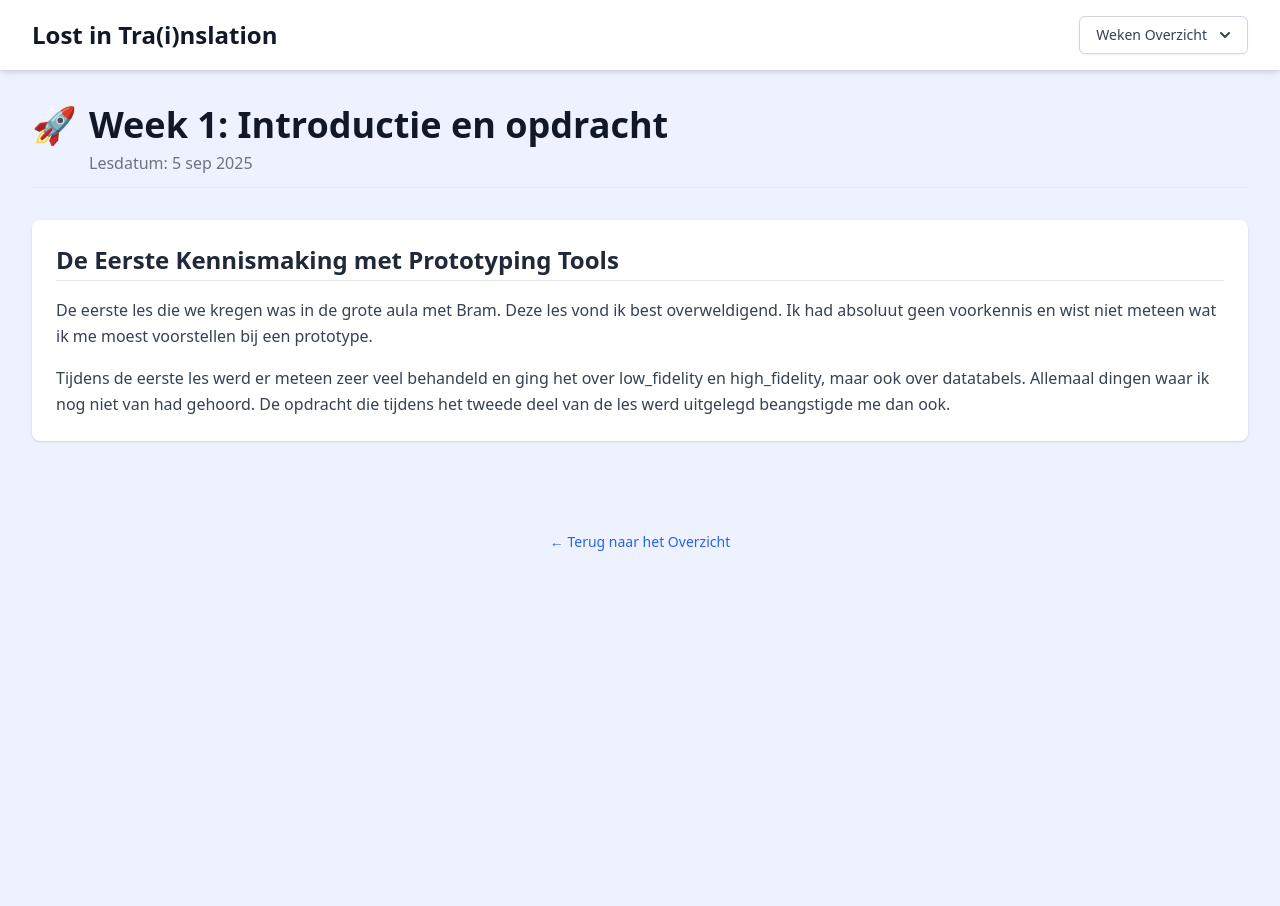
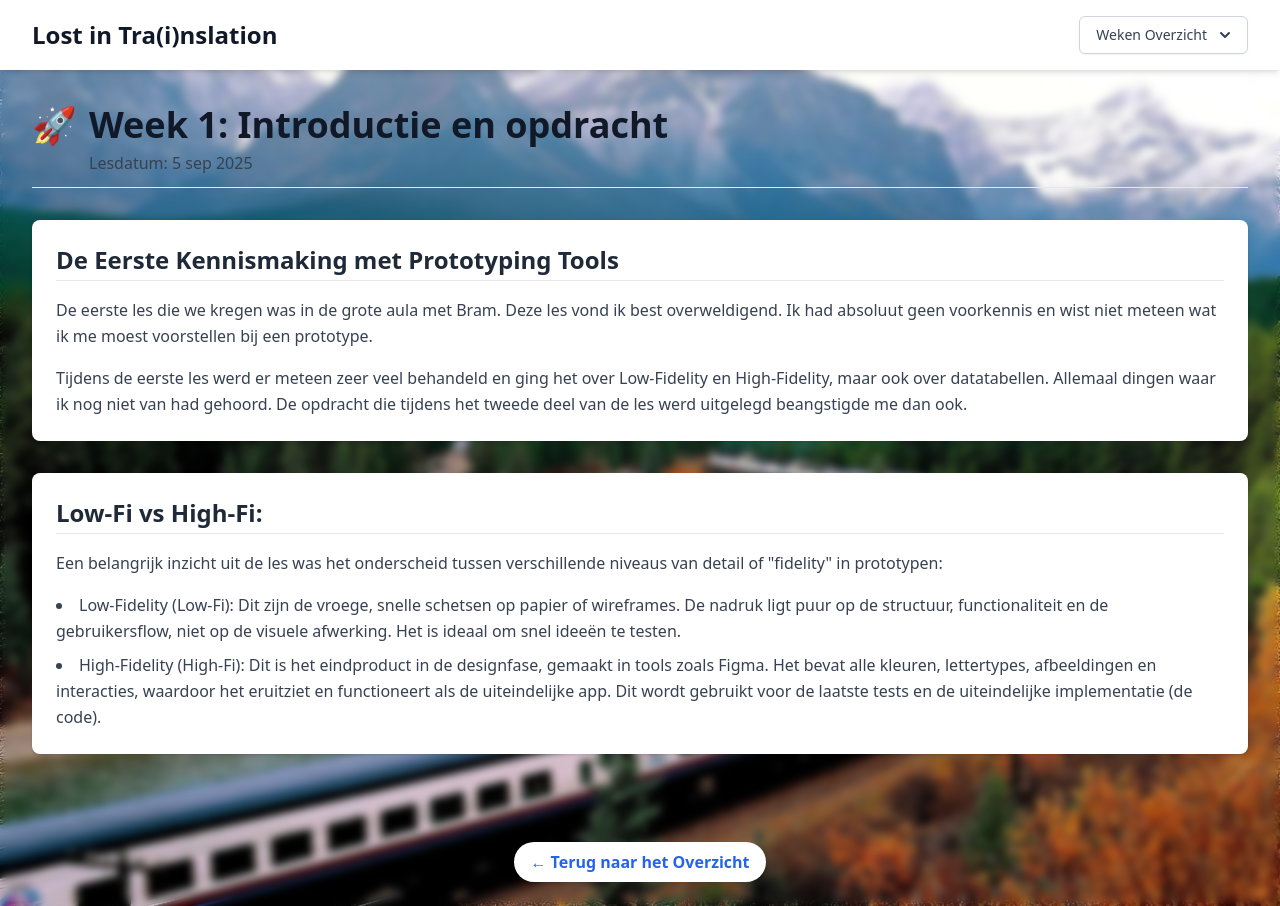
Before and after one commit to LukaVerhaert/ProjectDoc, a website: page BP_HTML_Luka/week_1.html in a window 1280 px wide. Before the commit the page ends 800 px from the top, so only its background shows below. Drawn offline with nearby package versions, Linux system fonts and the light colour scheme.

Commit message:
afwerking week 1

```diff
--- a/BP_HTML_Luka/week_1.html
+++ b/BP_HTML_Luka/week_1.html
@@ -6,7 +6,9 @@
     <title>Week 1 – Eerste Les Ervaring</title>
     <link href="./css/output.css" rel="stylesheet">
 </head>
-<body class="bg-indigo-50 min-h-screen">
+<body class="min-h-screen bg-cover bg-center bg-indigo-50" style="background-image: url('assets/achtergrond.jpg');">
+
+    <div class="bg-indigo-50/90 backdrop-blur-sm min-h-screen">
 
         <header class="bg-white shadow-md">
             <div class="max-w-7xl mx-auto px-4 sm:px-6 lg:px-8 py-4 flex justify-between items-center">
@@ -59,7 +61,7 @@
                     <span class="mr-3">🚀</span>
                     <span class="flex flex-col">
                         <span>Week 1: Introductie en opdracht</span>
-                    <span class="text-base text-gray-500 font-medium mt-1">
+                        <span class="text-base text-gray-700 font-medium mt-1">
                             Lesdatum: 5 sep 2025
                         </span>
                     </span>
@@ -75,19 +77,45 @@
                         De eerste les die we kregen was in de grote aula met Bram. Deze les vond ik best overweldigend. Ik had absoluut geen voorkennis en wist niet meteen wat ik me moest voorstellen bij een prototype.
                     </p>
                     <p>
-                    Tijdens de eerste les werd er meteen zeer veel behandeld en ging het over low_fidelity en high_fidelity, maar ook over datatabels. Allemaal dingen waar ik nog niet van had gehoord. De opdracht die tijdens het tweede deel van de les werd uitgelegd beangstigde me dan ook.
+                        Tijdens de eerste les werd er meteen zeer veel behandeld en ging het over Low-Fidelity en High-Fidelity, maar ook over datatabellen. Allemaal dingen waar ik nog niet van had gehoord. De opdracht die tijdens het tweede deel van de les werd uitgelegd beangstigde me dan ook.
                     </p>
+                </div>
+            </section>
+
+            <section class="bg-white p-6 rounded-lg shadow mb-8">
+                <h3 class="text-2xl font-semibold text-gray-800 mb-4 border-b pb-1">
+                    Low-Fi vs High-Fi:
+                </h3>
+                <div class="space-y-4 text-gray-700 leading-relaxed">
+                    <p>
+                        Een belangrijk inzicht uit de les was het onderscheid tussen verschillende niveaus van detail of "fidelity" in prototypen:
+                    </p>
+                    <ul class="list-disc list-inside space-y-2 pl-4">
+                        <li>
+                            Low-Fidelity (Low-Fi): Dit zijn de vroege, snelle schetsen op papier of wireframes. De nadruk ligt puur op de structuur, functionaliteit en de gebruikersflow, niet op de visuele afwerking. Het is ideaal om snel ideeën te testen.
+                        </li>
+                        <li>
+                            High-Fidelity (High-Fi): Dit is het eindproduct in de designfase, gemaakt in tools zoals Figma. Het bevat alle kleuren, lettertypes, afbeeldingen en interacties, waardoor het eruitziet en functioneert als de uiteindelijke app. Dit wordt gebruikt voor de laatste tests en de uiteindelijke implementatie (de code).
+                        </li>
+                    </ul>
                 </div>
             </section>
 
         </main>
 
-    <footer class="max-w-7xl mx-auto px-4 sm:px-6 lg:px-8 py-6 text-center">
-        <a href="index.html" class="text-sm text-blue-600 hover:text-blue-800 transition duration-200 font-medium">
+        <footer class="max-w-7xl mx-auto px-4 sm:px-6 lg:px-8 py-6 text-center mt-8">
+            <a href="index.html" class="
+                text-base font-semibold text-blue-600 hover:text-blue-800
+                bg-white shadow-md px-4 py-2 rounded-full
+                transition duration-200
+                inline-block hover:shadow-lg
+            ">
                 &larr; Terug naar het Overzicht
             </a>
         </footer>
 
+    </div>
+
 </body>
 <script defer src="https://cdn.jsdelivr.net/npm/alpinejs@3.x.x/dist/cdn.min.js"></script>
 </html>
```
Lines whose indentation alone changed are shown as unchanged.
